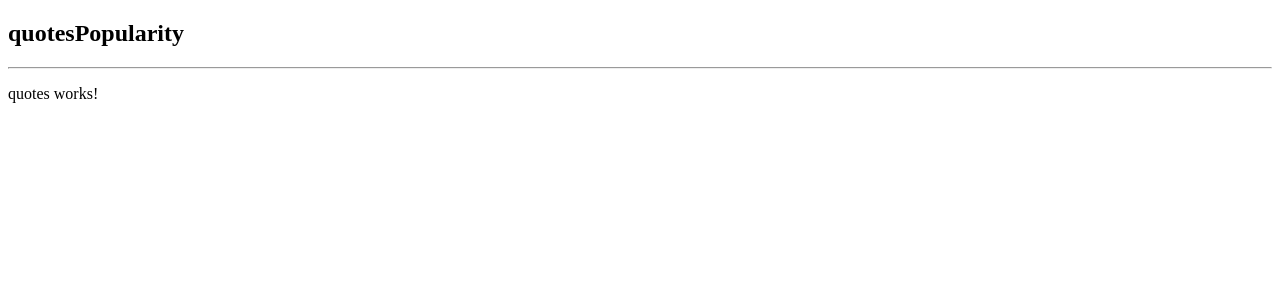
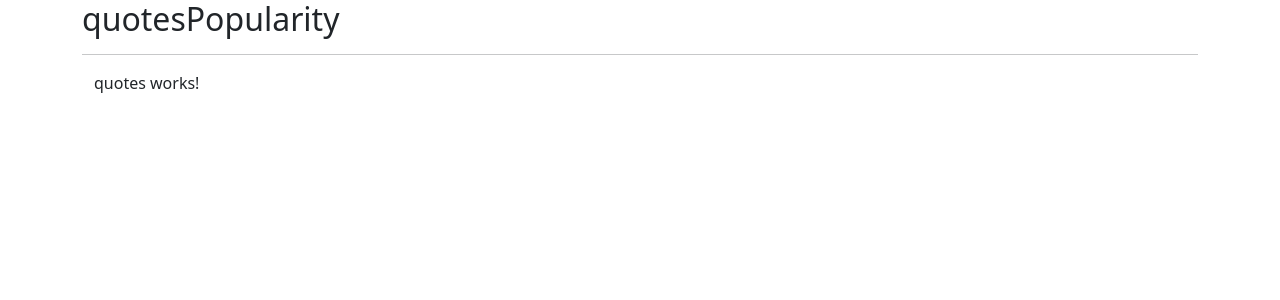
Before and after one commit to wdmuthiora/week1-Angular, an Angular app in the folder quotesPopularity/: page / in a window 1280 px wide. Shown: the top 300 px of the page. Built offline with nearby package versions, Linux system fonts and the light colour scheme.

Commit message:
Edited the global stylesheet to import Bootstrap styles.

```diff
--- a/quotesPopularity/src/app/quote.ts
+++ b/quotesPopularity/src/app/quote.ts
@@ -1,4 +1,5 @@
 export class Quote {
+<div class="container">
   name!: string;
   quoteText!: string;
 }
--- a/quotesPopularity/src/app/quotes/quotes.component.html
+++ b/quotesPopularity/src/app/quotes/quotes.component.html
@@ -1 +1,8 @@
-<p>quotes works!</p>
+<div class="container-fluid">
+  <p>quotes works!</p>
+
+  <div class="row">
+    <div class="col-md-6"></div>
+    <div class="col-md-6"></div>
+  </div>
+</div>
--- a/quotesPopularity/src/styles.css
+++ b/quotesPopularity/src/styles.css
@@ -1 +1 @@
-/* You can add global styles to this file, and also import other style files */
+@import '~bootstrap/dist/css/bootstrap.min.css';
```
